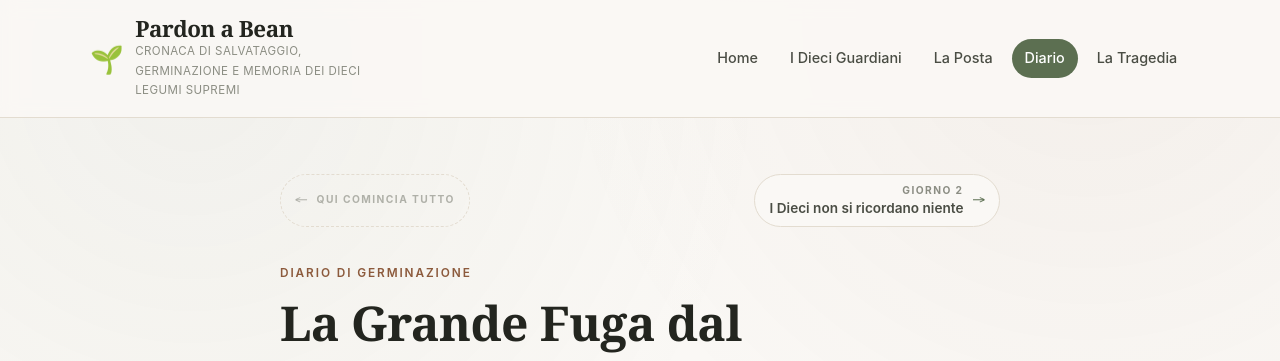
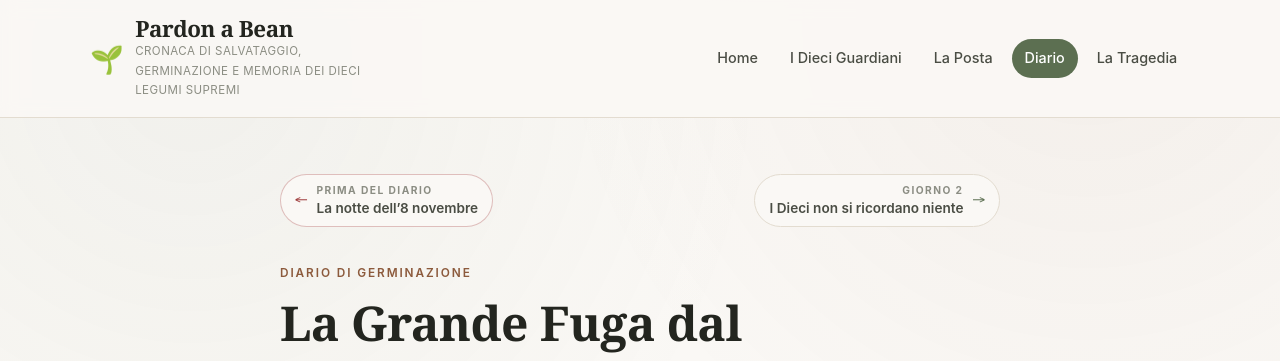
Before and after one commit to cripantea/pardonabean, a Jekyll site: the page built from _posts/2026-11-09-la-grande-fuga-dal-lavandino.md, in a window 1280 px wide. Shown: the top 361 px of the page. Built offline with Jekyll 4.4.1, drawn with Linux system fonts in a browser that asks for light colours.

Commit message:
La prima freccia porta al memoriale
Sul bollettino del 9 novembre la freccia indietro non era un
segnaposto morto: prima del Diario c'e' la notte dell'8. Adesso e' un
link vero alla Tragedia, con l'occhiello "Prima del Diario" e il
bordo nel rosso del borlotto.

Co-Authored-By: Claude Opus 5 <noreply@anthropic.com>

```diff
--- a/_includes/nav-giorni.html
+++ b/_includes/nav-giorni.html
@@ -15,10 +15,13 @@
     </span>
   </a>
   {%- else %}
-  <span class="nav-giorno nav-giorno-vuoto nav-giorno-prec">
+  <a class="nav-giorno nav-giorno-prec nav-giorno-memoria" href="{{ '/tragedia/' | relative_url }}">
     <span class="nav-giorno-freccia" aria-hidden="true">&larr;</span>
-    <span class="nav-giorno-corpo"><span class="nav-giorno-et">Qui comincia tutto</span></span>
-  </span>
+    <span class="nav-giorno-corpo">
+      <span class="nav-giorno-et">Prima del Diario</span>
+      <span class="nav-giorno-tit">La notte dell&rsquo;8 novembre</span>
+    </span>
+  </a>
   {%- endif %}
 
   {%- if include.succ %}
--- a/assets/css/style.css
+++ b/assets/css/style.css
@@ -631,6 +631,9 @@ a.nav-giorno:hover .nav-giorno-freccia { color: var(--borlotto); }
 .nav-giorno-vuoto .nav-giorno-freccia,
 .nav-giorno-vuoto .nav-giorno-et { color: var(--bordo-forte, var(--grigio-tenue)); opacity: .65; }
 
+.nav-giorno-memoria { border-color: rgba(158, 59, 59, .3); }
+.nav-giorno-memoria .nav-giorno-freccia { color: var(--borlotto); }
+
 .post .nav-giorni { margin-bottom: 2.25rem; }
 
 /* in home il domani non esiste per definizione: niente segnaposto */
```
